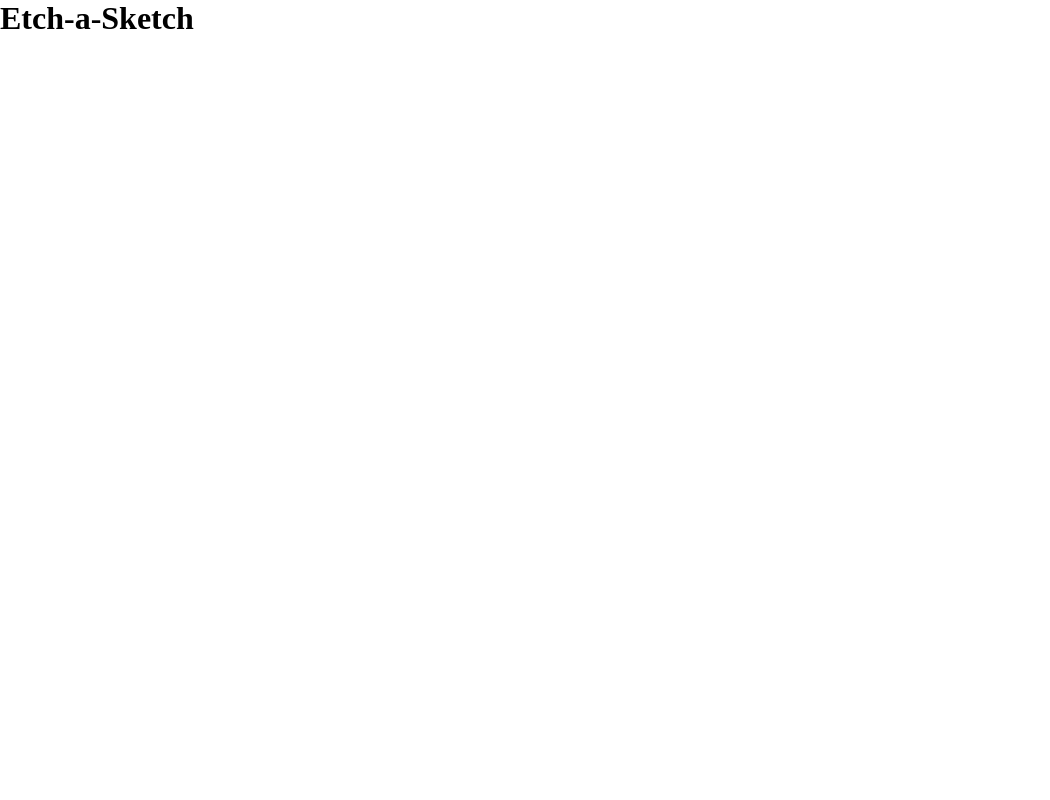
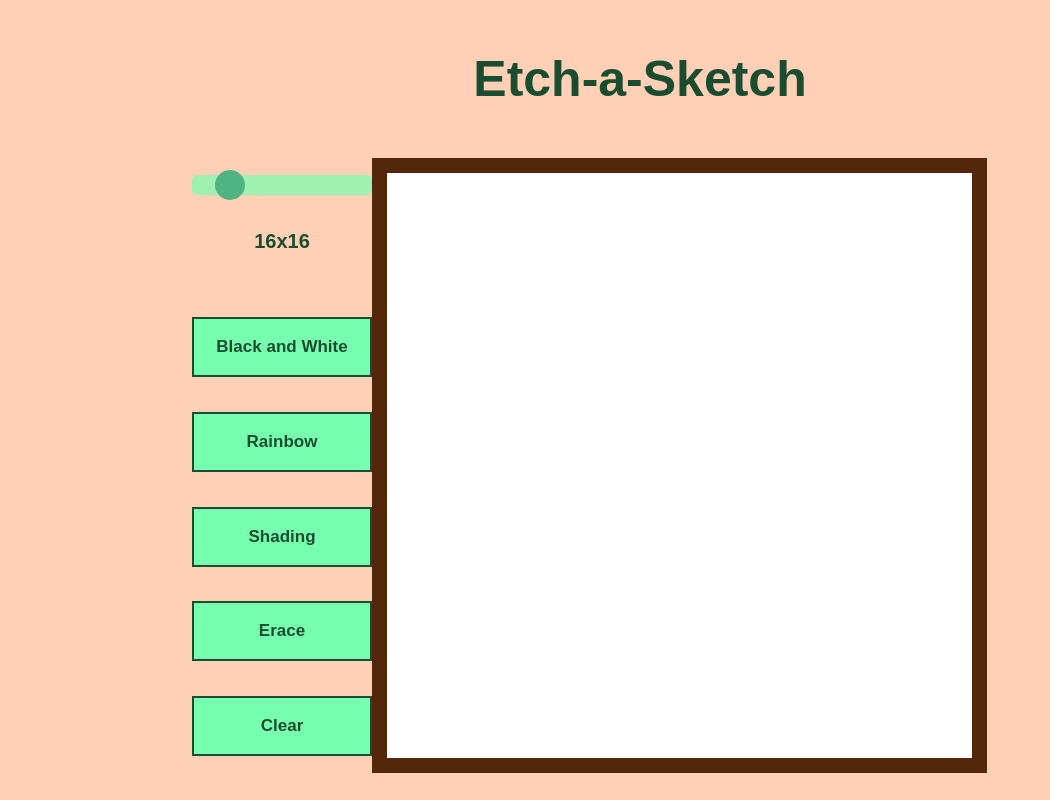
Before and after one commit to stevanr213/etch-a-sketch, a plain HTML site: page index.html in a window 1280 px wide. Shown: the whole page, without its empty margins (0-1050 px from the left). Drawn offline with Linux system fonts and the light colour scheme.

Commit message:
second commit

```diff
--- a/index.html
+++ b/index.html
@@ -10,7 +10,22 @@
   <body>
     <div class="container">
       <h1>Etch-a-Sketch</h1>
-      <div class="menu"></div>
+      <div class="menu">
+        <input
+          type="range"
+          min="1"
+          max="100"
+          value="16"
+          class="slider"
+          step="1"
+        />
+        <label for="slider">16x16</label>
+        <button id="black-white" class="btn">Black and White</button>
+        <button id="rainbow" class="btn">Rainbow</button>
+        <button id="shading" class="btn">Shading</button>
+        <button id="erace" class="btn">Erace</button>
+        <button id="clear" class="btn">Clear</button>
+      </div>
       <div class="canvas"></div>
     </div>
   </body>
--- a/style.css
+++ b/style.css
@@ -3,3 +3,91 @@
   padding: 0;
   box-sizing: border-box;
 }
+
+body {
+  background-color: #ffd0b5;
+  font-family: Arial, Helvetica, sans-serif;
+}
+
+.container {
+  width: 70%;
+  margin: auto;
+  display: grid;
+  grid-template-columns: repeat(3, 1fr);
+}
+
+h1 {
+  text-align: center;
+  font-size: 50px;
+  color: #1a4d30;
+  grid-column: 1/4;
+  grid-row: 1;
+  padding: 50px 0px;
+}
+
+.menu {
+  grid-column: 1/2;
+  display: flex;
+  flex-direction: column;
+  align-items: center;
+  justify-content: space-around;
+}
+
+.canvas {
+  width: 615px;
+  height: 615px;
+  background-color: white;
+  border: solid;
+  border-width: 15px;
+  border-color: #55270a;
+  grid-column: 2/3;
+}
+
+.slider {
+  -webkit-appearance: none;
+  width: 180px;
+  height: 20px;
+  border-radius: 5px;
+  background: #77ffb0;
+  outline: none;
+  opacity: 0.7;
+  -webkit-transition: 0.2s;
+  transition: opacity 0.2s;
+}
+
+.slider::-webkit-slider-thumb {
+  -webkit-appearance: none;
+  appearance: none;
+  width: 30px;
+  height: 30px;
+  border-radius: 50%;
+  background: #04aa6d;
+  cursor: pointer;
+}
+
+.slider::-moz-range-thumb {
+  width: 25px;
+  height: 25px;
+  border-radius: 50%;
+  background: #1a4d30;
+  cursor: pointer;
+}
+
+label {
+  font-size: 20px;
+  padding-bottom: 30px;
+  color: #1a4d30;
+  font-weight: bold;
+}
+
+.btn {
+  width: 180px;
+  height: 60px;
+  background-color: #77ffb0;
+  border: solid;
+  border-width: 2px;
+  border-color: #1a4d30;
+  color: #1a4d30;
+  font-size: 17px;
+  font-weight: bold;
+}
```
